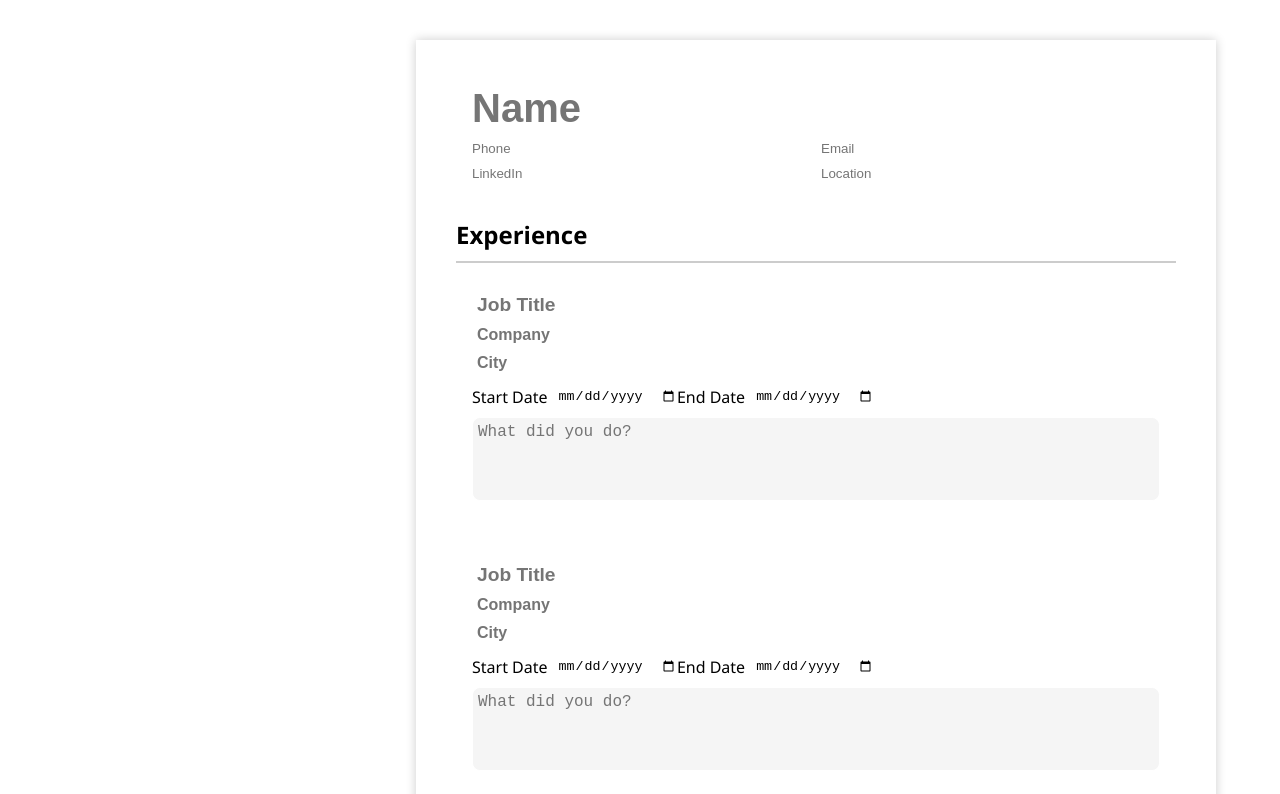
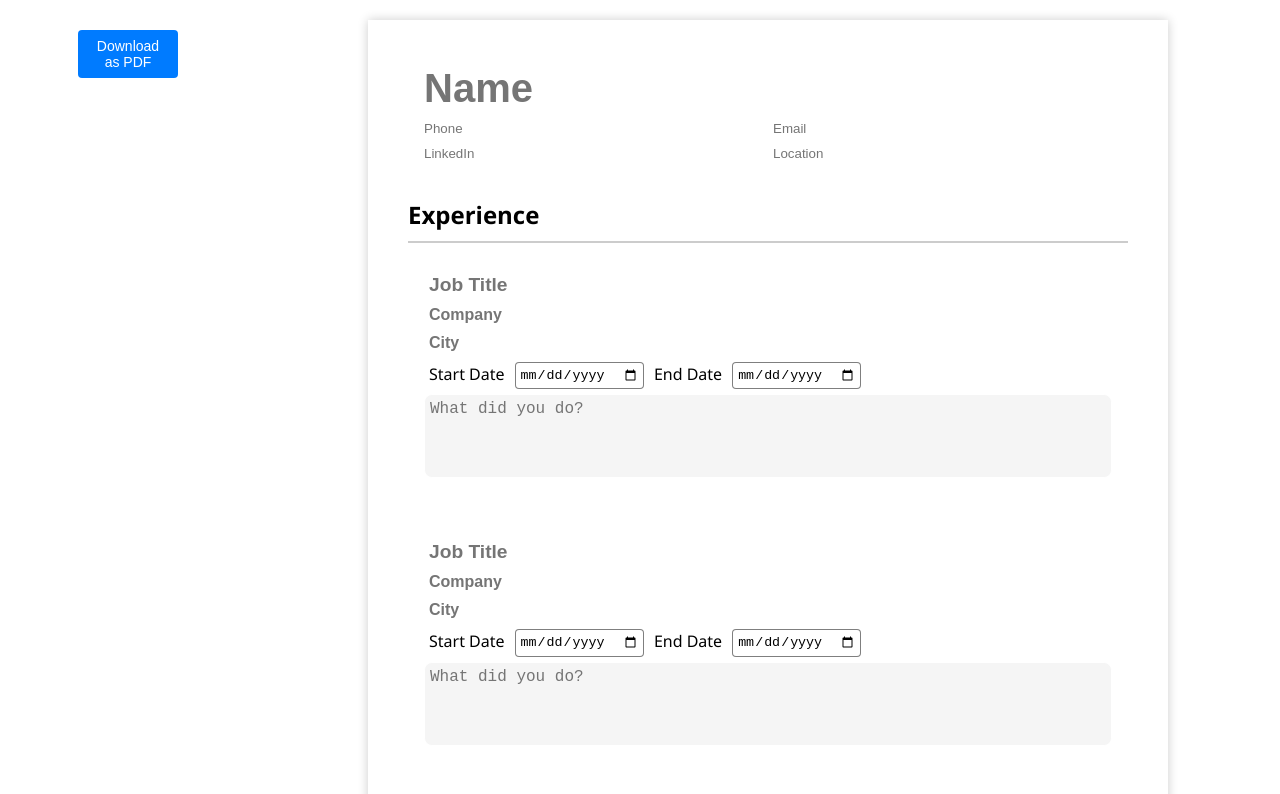
Before and after one commit to cwiggin7/CV-Application, a React (Vite) app: page / in a window 1280 px wide. Shown: the top 794 px of the page. Built offline with nearby package versions, Linux system fonts and the light colour scheme.

Commit message:
Button with functionality to download resume as pdf

```diff
--- a/package.json
+++ b/package.json
@@ -10,6 +10,7 @@
     "preview": "vite preview"
   },
   "dependencies": {
+    "dom-to-image": "^2.6.0",
     "html2canvas": "^1.4.1",
     "jspdf": "^2.5.1",
     "react": "^18.2.0",
--- a/src/App.css
+++ b/src/App.css
@@ -1,8 +1,17 @@
+.app-container {
+  display: grid;
+  grid-template-columns: 20% 80%;
+}
+
+.download-button {
+  display: inline-block;
+  max-width: 100px;
+  margin: 20px auto 0;
+  white-space: normal;
+}
+
 .resume-wrapper {
-  /* margin: 20px auto; */
-  position: fixed;
-  top: 5%;
-  right: 5%;
+  margin: 20px auto;
   width: 800px;
   max-height: 100%;
   box-shadow: 0 0 10px rgba(0, 0, 0, 0.2);
@@ -47,9 +56,11 @@ input {
   outline: none;
 }
 
-label {
-  margin: 8px 0;
-  margin-right: 10px;
+input[type="date"] {
+  border: 1px solid rgba(0, 0, 0, 0.5);
+  border-radius: 4px;
+  margin: 0 10px;
+  padding: 4px;
 }
 
 .job-input,
@@ -65,6 +76,7 @@ label {
   color: #777;
 }
 
+.dates,
 .job-input,
 .company-input,
 .city-input,
--- a/src/App.jsx
+++ b/src/App.jsx
@@ -4,6 +4,9 @@ import ExperienceSection from "./components/ExperienceSection";
 import EducationSection from "./components/EducationSection";
 import { useState } from "react";
 import { v4 as uuidv4 } from "uuid";
+import html2canvas from "html2canvas";
+import jsPDF from "jspdf";
+import domToImage from "dom-to-image";
 
 function App() {
   const [experienceSections, setExperienceSections] = useState([
@@ -46,8 +49,22 @@ function App() {
     });
   };
 
+  const downloadPDF = () => {
+    const capture = document.querySelector(".resume-wrapper");
+    domToImage.toPng(capture).then((imgData) => {
+      const doc = new jsPDF("p", "mm", "a4");
+      const componentWidth = doc.internal.pageSize.getWidth();
+      const componentHeight = doc.internal.pageSize.getHeight();
+      doc.addImage(imgData, "PNG", 0, 0, componentWidth, componentHeight);
+      doc.save("resume.pdf");
+    });
+  };
+
   return (
     <div className="app-container">
+      <div className="download-button">
+        <button onClick={downloadPDF}>Download as PDF</button>
+      </div>
       <div className="resume-wrapper">
         <BasicInfo />
 
```
Also changed, not shown: 1 other file (tests, documents, lock files or other folders).
